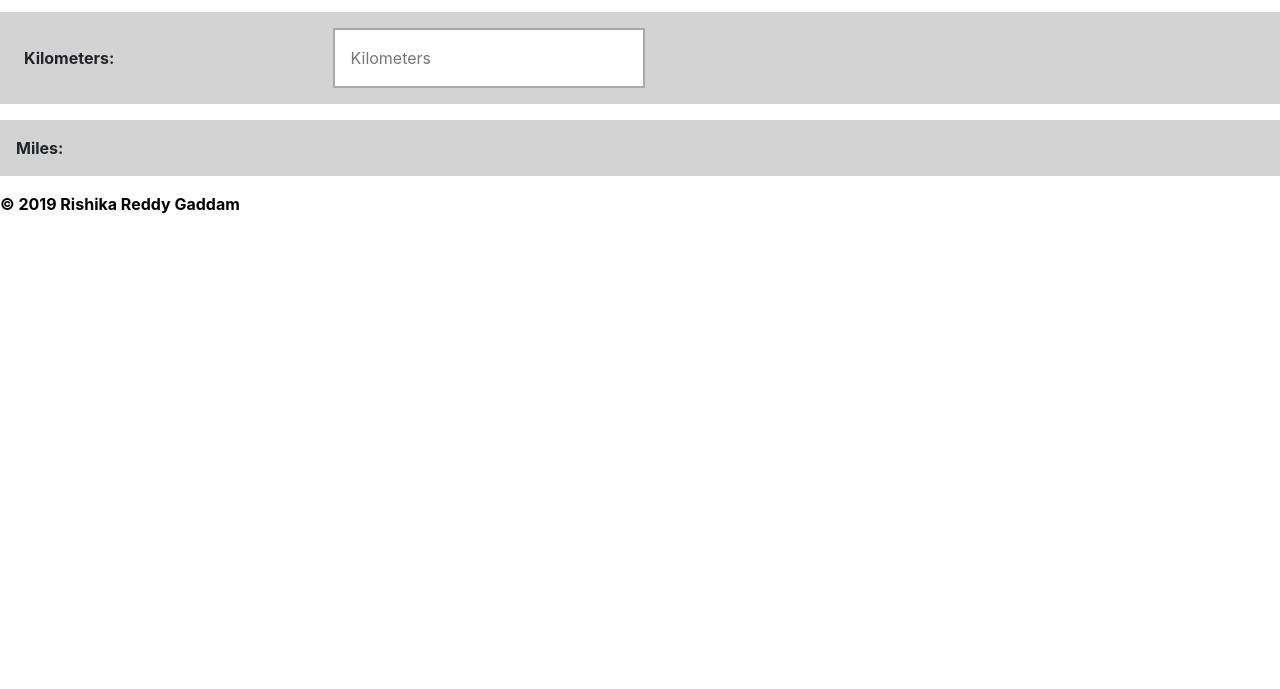
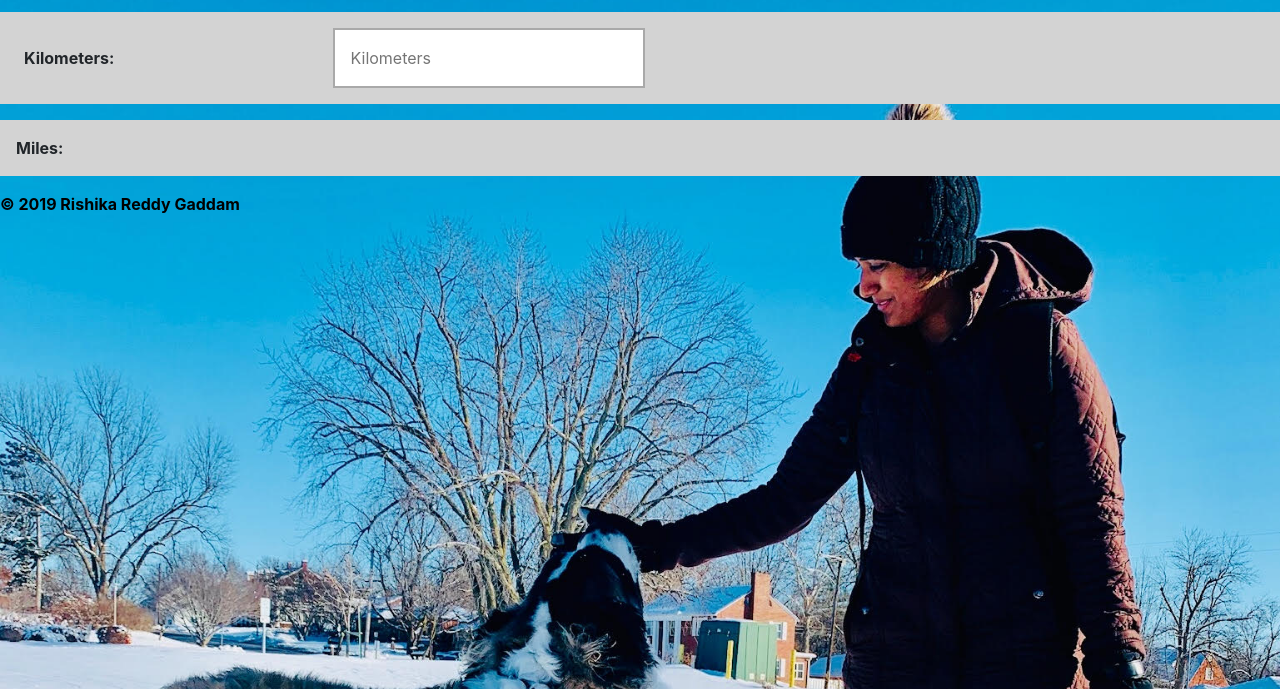
Before and after one commit to rishikareddygaddam/aboutme, a plain HTML site: page kmstomiles.html in a window 1280 px wide. Shown: the part 111-800 px from the top of the page. Drawn offline with nearby package versions, Linux system fonts and the light colour scheme.

Commit message:
final commit

```diff
--- a/kmstomiles.html
+++ b/kmstomiles.html
@@ -11,7 +11,7 @@
     <link rel="stylesheet" href="./styles/gaddam.css">
 </head>
 
-<body>
+<body background="dog.jpg">
     <nav class="navbar navbar-expand-md navbar-dark fixed-top bg-dark">
         <a class="navbar-brand" href="#">Welcome!</a>
         <button class="navbar-toggler" type="button" data-toggle="collapse" data-target="#navbarCollapse" aria-controls="navbarCollapse"
```
Also changed, not shown: contact.html (+1 -4 lines).
